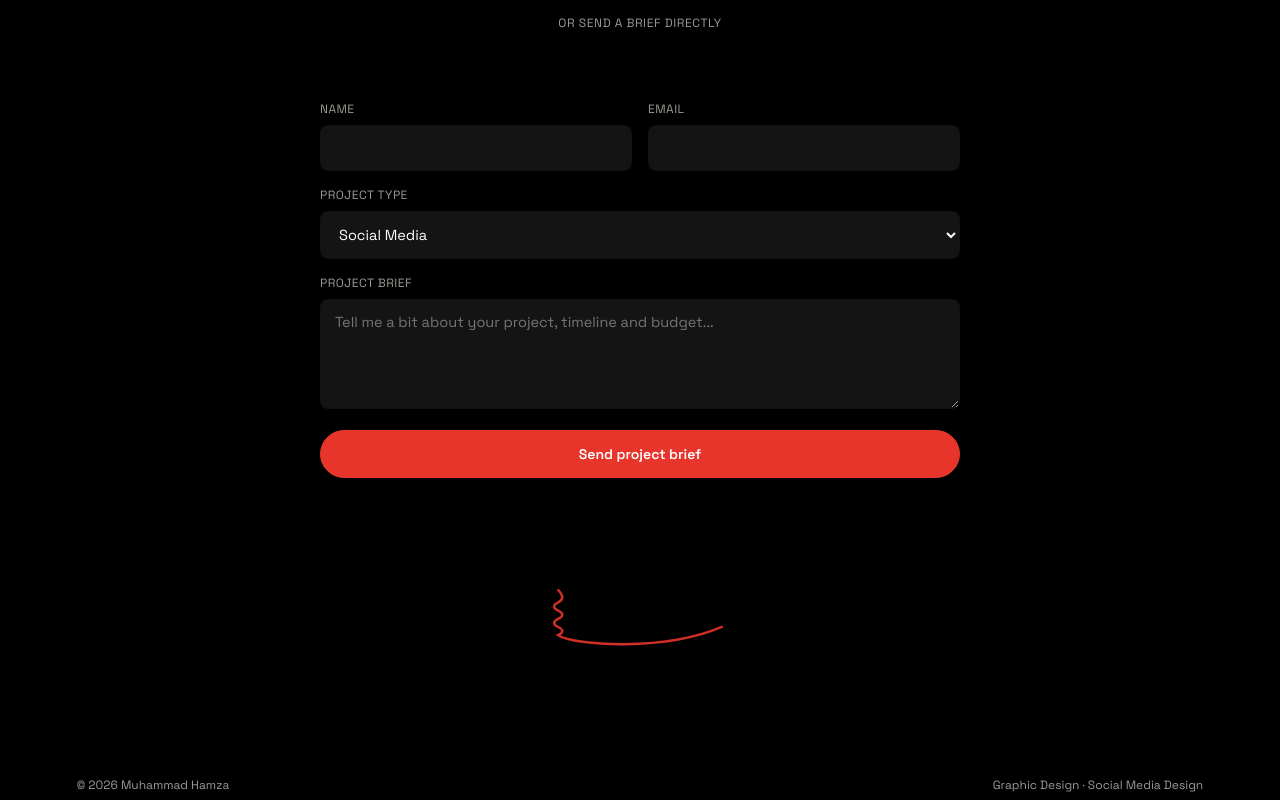
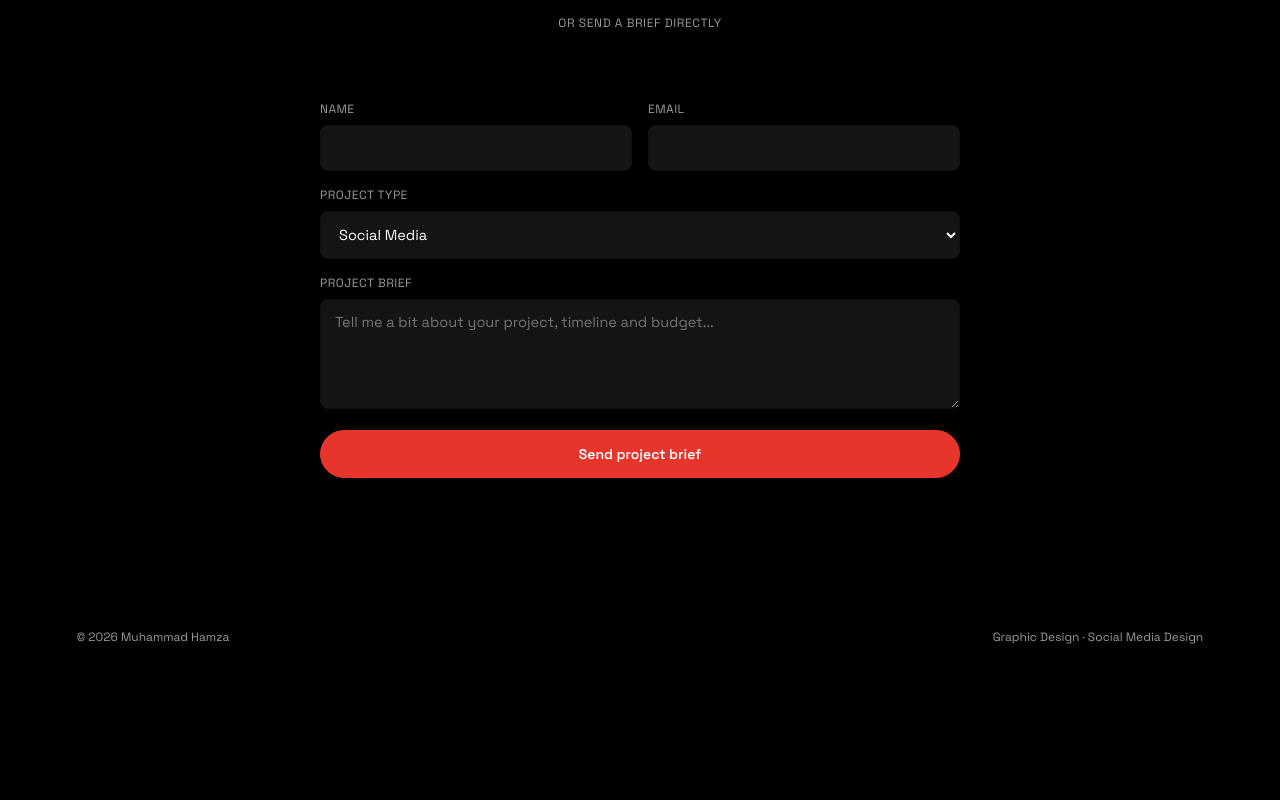
Before and after one commit to saadamjad11/Email-Vercel, a website: page index.html in a window 1280 px wide. Shown: the part 11200-12000 px from the top of the page. After the commit the page ends 11941 px from the top, so only its background shows below. Drawn offline with Linux system fonts and the light colour scheme.

Commit message:
Remove SVG from Footer contact section in index.html
Removed SVG graphic from the Footer  contact section.

```diff
--- a/index.html
+++ b/index.html
@@ -1055,9 +1055,7 @@
       <p class="form-status" id="formStatus" aria-live="polite"></p>
     </form>
 
-    <svg class="contact-cord" viewBox="0 0 220 90" fill="none" xmlns="http://www.w3.org/2000/svg" aria-hidden="true">
-      <path d="M10 10 Q20 20 10 25 Q0 30 10 35 Q20 40 10 45 Q0 50 10 55 Q20 60 10 65 C 30 78 140 85 210 55" stroke="#E7352C" stroke-width="3" stroke-linecap="round"/>
-    </svg>
+
   </div>
   <div class="footer-bar">
     <span>© 2026 Muhammad Hamza</span>
```
